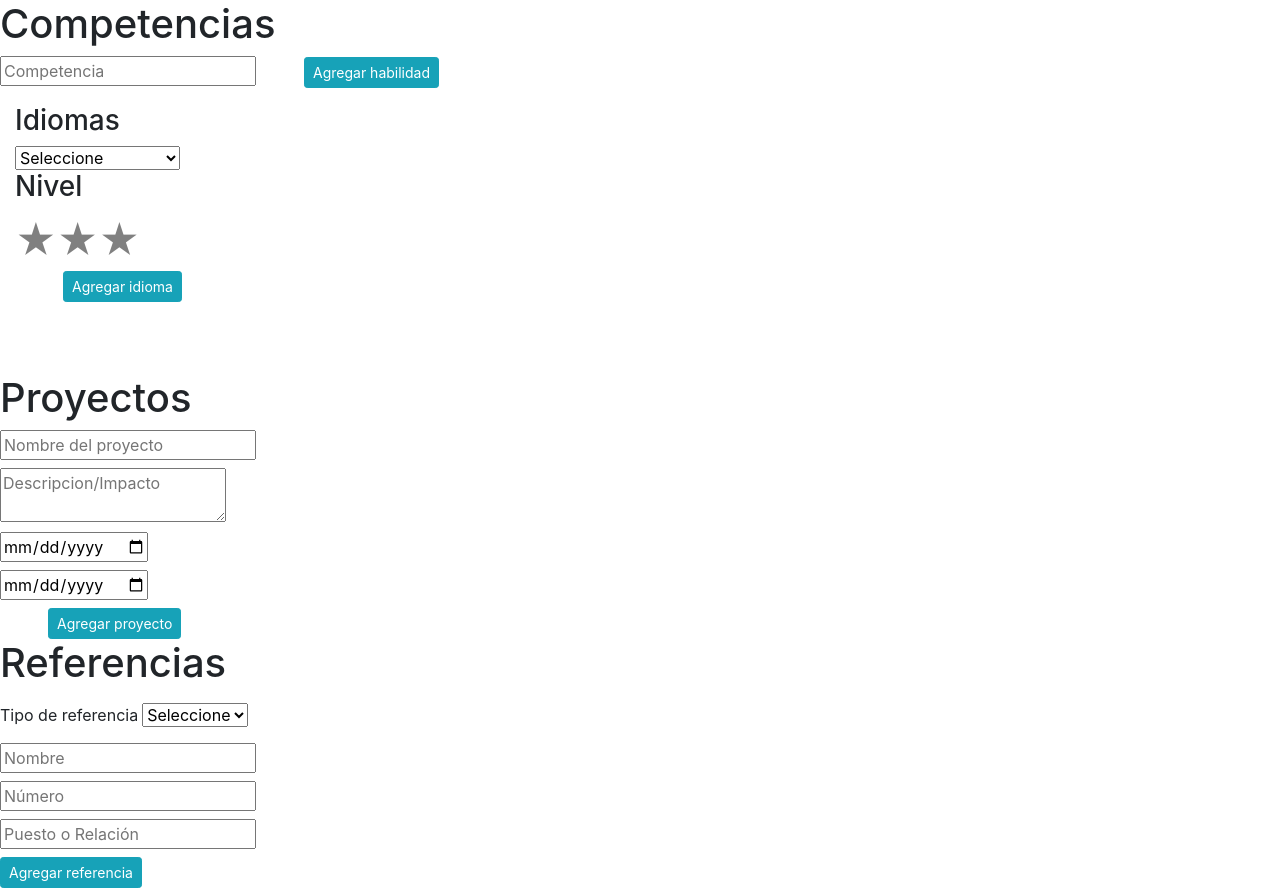
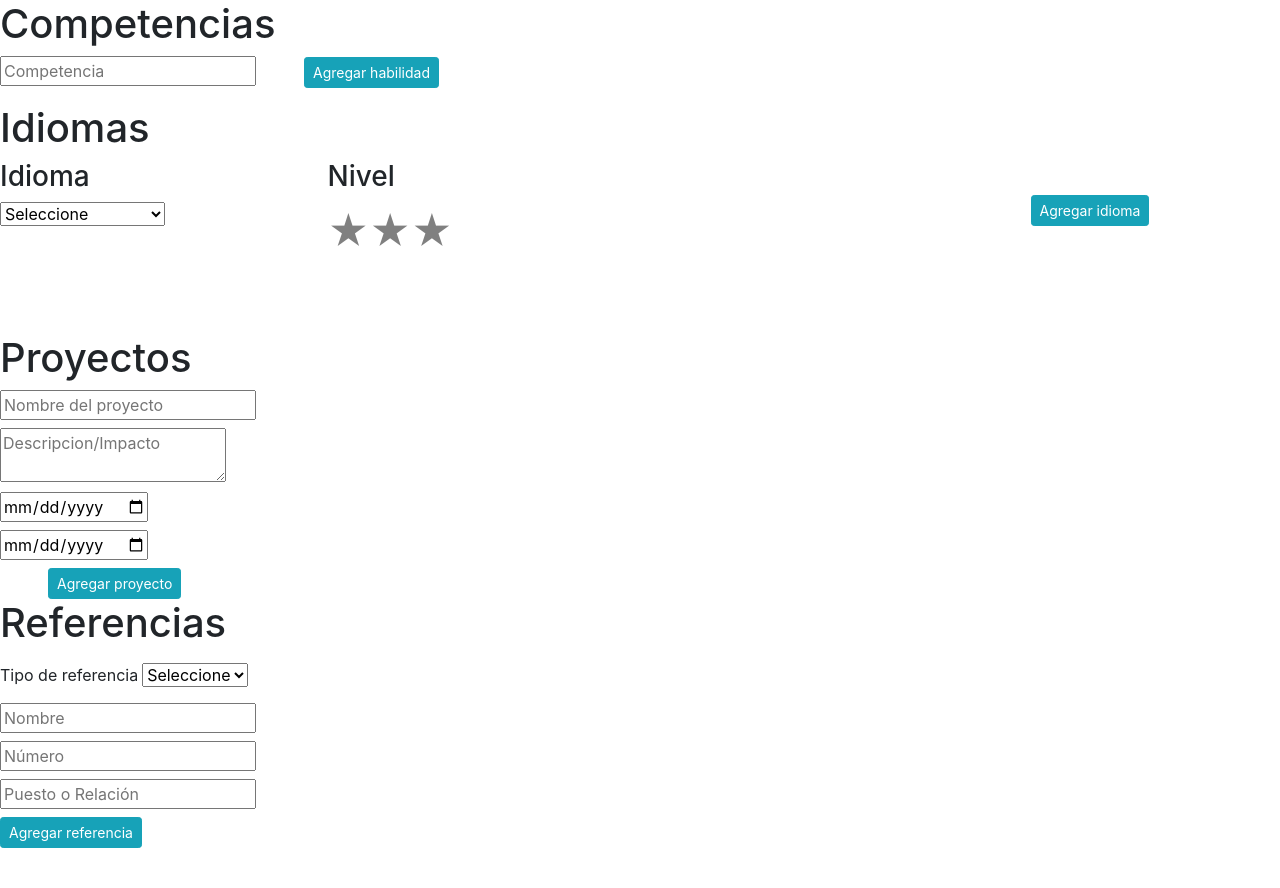
Before and after one commit to rajcespedes/cv, a React (Create React App) app: page /competencias in a window 1280 px wide. After the commit the page ends 848 px from the top, so only its background shows below. Built offline with nearby package versions, Linux system fonts and the light colour scheme.

Commit message:
Fixing idiomas layout and selection added

```diff
--- a/src/competencias.js
+++ b/src/competencias.js
@@ -6,6 +6,7 @@ import ReferenciaComponent from './referencia-component';
 // import ProyectoComponent from './proyecto-component';
 import { Link } from 'react-router-dom';
 import Competencia from './agrega-competencia';
+import { CropLandscapeOutlined } from '@material-ui/icons';
 
 export default class Competencias extends Component {
 
@@ -278,6 +279,10 @@ export default class Competencias extends Component {
 
     }
 
+    clickCompetencia(e){
+        console.log(e);
+    }
+
     render() {
         return(
             <div>
@@ -296,10 +301,16 @@ export default class Competencias extends Component {
                         </ul>
                     </div>
                 </div>
+                <div className='row'>
+                    <div className='col'>
+                        <h1>Idiomas</h1>
+                    </div>
+                </div>
+                <div className='row'>
                 <div className="col">
-                    <h3>Idiomas</h3>
-                        <select>
-                            <option>Seleccione</option>
+                    <h3>Idioma</h3>
+                        <select onChange={this.onChangeIdioma}>
+                            <option selected>Seleccione</option>
                             {this.state.idiomas.map( e => <option value={e}>{e}</option>)}
                         </select>
                     </div>
@@ -316,8 +327,10 @@ export default class Competencias extends Component {
                         this.state.idiomaLevel == 2 ? <label>Medio</label> :
                         this.state.idiomaLevel == 3 ? <label>Alto</label> : '' }
                     </div>
+
                     <div className="col d-flex align-items-center">
                         <button className="ml-5 btn btn-info btn-sm" onClick={this.addIdioma}>Agregar idioma</button>
+                    </div>
                     </div>
                 {/* {this.state.competencia} */}
 
--- a/src/educacion.js
+++ b/src/educacion.js
@@ -429,8 +429,8 @@ export default class Educacion extends Component {
                 counter: this.state.counter + 1
             });
 
-            console.log(this.state.tipoEducacion);
-            console.log(this.state.listBachiller > 0);
+            // console.log(this.state.tipoEducacion);
+            // console.log(this.state.listBachiller > 0);
 
         } else if (this.state.tipoEducacion === 'diplomado') {
 
@@ -553,7 +553,7 @@ export default class Educacion extends Component {
             encurso: true
 
         })
-        console.log('Resultado despues', this.state.gradoList);
+        // console.log('Resultado despues', this.state.gradoList);
 
     }
 
--- a/src/experiencia.js
+++ b/src/experiencia.js
@@ -106,6 +106,10 @@ export default class Experiencia extends Component {
         }
 
     }
+
+
+
+
 
     onChangeFunciones(e){
 
```
